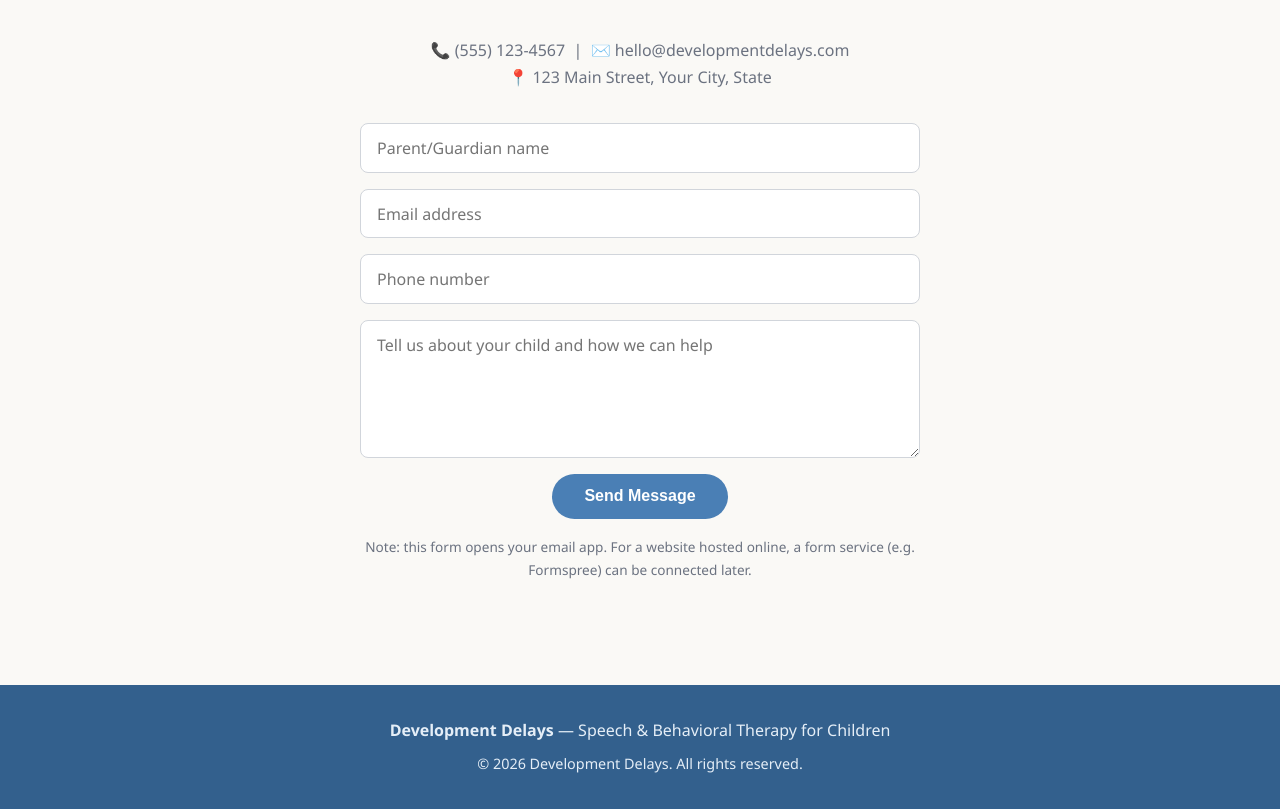
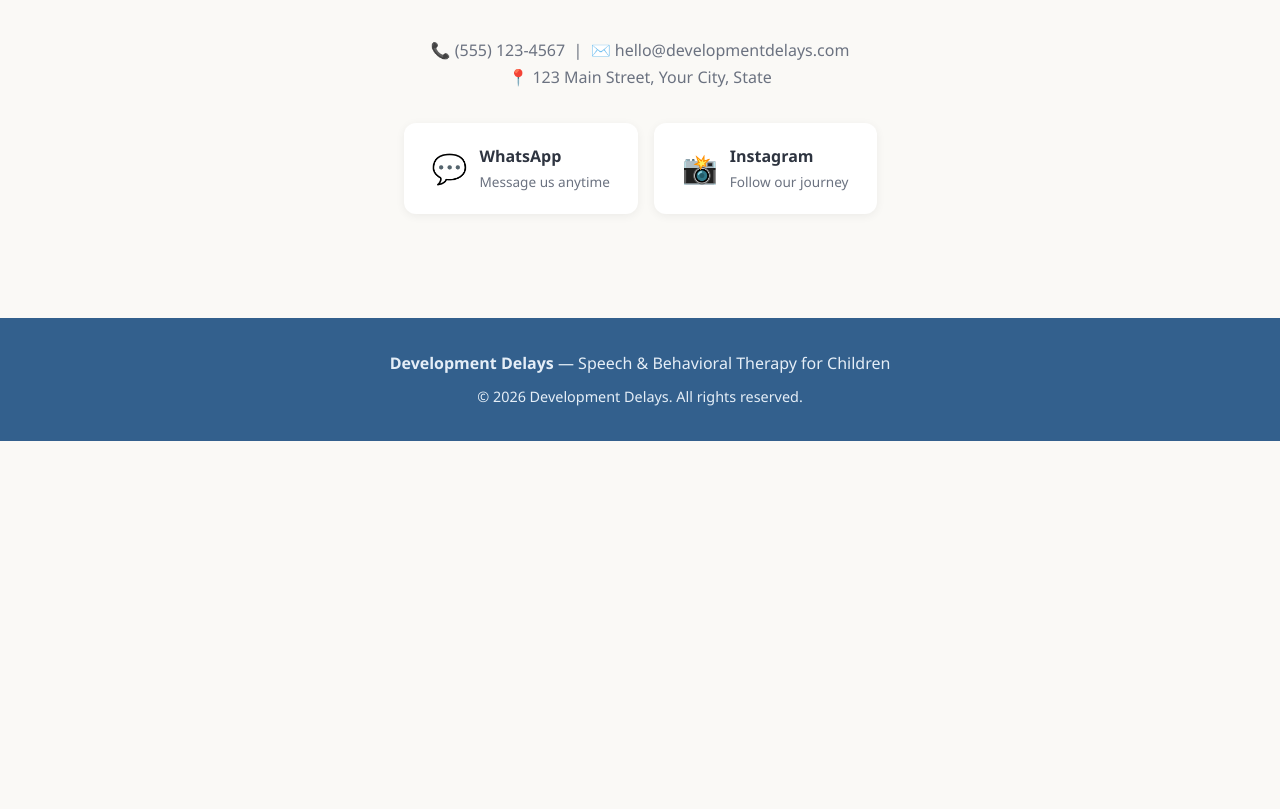
Before and after one commit to keranbuddy-ui/development-delays, a plain HTML site: page index.html in a window 1280 px wide. Shown: the part 2550-3359 px from the top of the page. After the commit the page ends 2991 px from the top, so only its background shows below. Drawn offline with Linux system fonts and the light colour scheme.

Commit message:
Replace contact form with WhatsApp and Instagram contact buttons

```diff
--- a/index.html
+++ b/index.html
@@ -44,11 +44,12 @@
   @media (max-width: 700px) { .about-box { grid-template-columns: 1fr; } }
   .values { display: grid; grid-template-columns: repeat(auto-fit, minmax(220px, 1fr)); gap: 1rem; max-width: 1100px; margin: 0 auto; list-style: none; }
   .values li { background: #fff; padding: 1rem 1.25rem; border-radius: 10px; border-left: 4px solid var(--accent); box-shadow: 0 2px 8px rgba(0,0,0,.05); }
-  #contact form { display: grid; gap: 1rem; max-width: 560px; margin: 0 auto; }
-  input, textarea { padding: .8rem 1rem; border: 1px solid #d1d5db; border-radius: 8px; font-size: 1rem; font-family: inherit; width: 100%; }
-  input:focus, textarea:focus { outline: 2px solid var(--primary); border-color: transparent; }
   .contact-info { text-align: center; color: var(--muted); margin-bottom: 2rem; }
-  .form-note { text-align: center; color: var(--muted); font-size: .85rem; max-width: 560px; margin: 1rem auto 0; }
+  .contact-buttons { display: flex; justify-content: center; gap: 1rem; flex-wrap: wrap; }
+  .contact-card { display: flex; align-items: center; gap: .75rem; background: #fff; border-radius: 12px; padding: 1.25rem 1.75rem; box-shadow: 0 2px 10px rgba(0,0,0,.06); text-decoration: none; color: var(--text); font-weight: 600; transition: transform .15s, box-shadow .15s; }
+  .contact-card:hover { transform: translateY(-2px); box-shadow: 0 6px 16px rgba(0,0,0,.1); }
+  .contact-card .c-icon { font-size: 1.8rem; }
+  .contact-card .c-sub { display: block; font-weight: 400; font-size: .85rem; color: var(--muted); }
   footer { background: var(--primary-dark); color: #e5eef7; text-align: center; padding: 2rem 1rem; margin-top: 3rem; }
 </style>
 </head>
@@ -134,14 +135,17 @@
     📞 (555) 123-4567 &nbsp;|&nbsp; ✉️ hello@developmentdelays.com<br>
     📍 123 Main Street, Your City, State
   </p>
-  <form action="mailto:hello@developmentdelays.com" method="post" enctype="text/plain">
-    <input type="text" name="name" placeholder="Parent/Guardian name" required>
-    <input type="email" name="email" placeholder="Email address" required>
-    <input type="tel" name="phone" placeholder="Phone number">
-    <textarea name="message" rows="5" placeholder="Tell us about your child and how we can help"></textarea>
-    <button class="btn" type="submit" style="justify-self:center">Send Message</button>
-  </form>
-  <p class="form-note">Note: this form opens your email app. For a website hosted online, a form service (e.g. Formspree) can be connected later.</p>
+  <div class="contact-buttons">
+    <!-- TODO: replace with your real links -->
+    <a class="contact-card whatsapp" href="https://wa.me/60123456789" target="_blank" rel="noopener">
+      <span class="c-icon">💬</span>
+      <span>WhatsApp<span class="c-sub">Message us anytime</span></span>
+    </a>
+    <a class="contact-card instagram" href="https://instagram.com/developmentdelays" target="_blank" rel="noopener">
+      <span class="c-icon">📸</span>
+      <span>Instagram<span class="c-sub">Follow our journey</span></span>
+    </a>
+  </div>
 </section>
 
 <footer>
```
